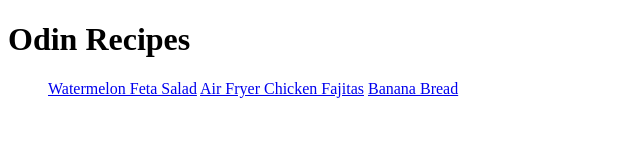
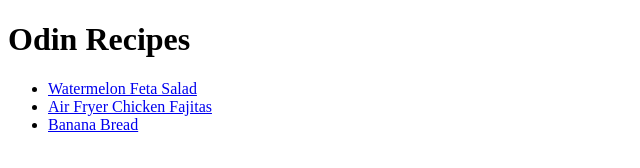
Before and after one commit to Ajolli511/odin-recipes, a plain HTML site: page index.html in a window 1280 px wide. Shown: the whole page, without its empty margins (0-640 px from the left). Drawn offline with Linux system fonts and the light colour scheme.

Commit message:
added unordered list for rcipe links on index.html

```diff
--- a/index.html
+++ b/index.html
@@ -9,8 +9,8 @@
 <body>
     <h1>Odin Recipes</h1>
     <ul>
-    <a href="recipes/watermelon-feta-salad.html">Watermelon Feta Salad</a>
-    <a href="recipes/air-fryer-chicken-fajitas.html">Air Fryer Chicken Fajitas</a>
-    <a href="recipes/bannana-bread.html">Banana Bread</a>
+    <li><a href="recipes/watermelon-feta-salad.html">Watermelon Feta Salad</a></li>
+    <li><a href="recipes/air-fryer-chicken-fajitas.html">Air Fryer Chicken Fajitas</a></li>
+    <li><a href="recipes/bannana-bread.html">Banana Bread</a></li>
     </ul>
 </body>
```
